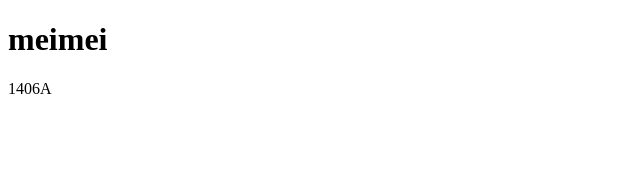
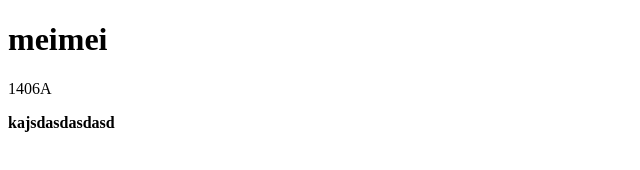
Before and after one commit to xuemeimei/myMobile, a plain HTML site: page index.html in a window 1280 px wide. Shown: the whole page, without its empty margins (0-640 px from the left). Drawn offline with Linux system fonts and the light colour scheme.

Commit message:
index.html asdasd

```diff
--- a/index.html
+++ b/index.html
@@ -11,6 +11,7 @@
     <div id="wrap">
         <h1>meimei</h1>
         <p>1406A</p>
+        <b>kajsdasdasdasd</b>
     </div>
 </body>
 
```
